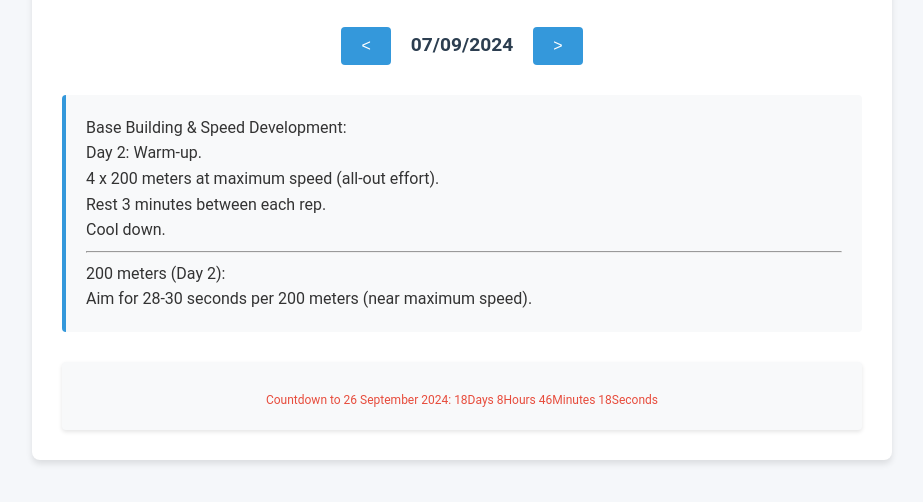
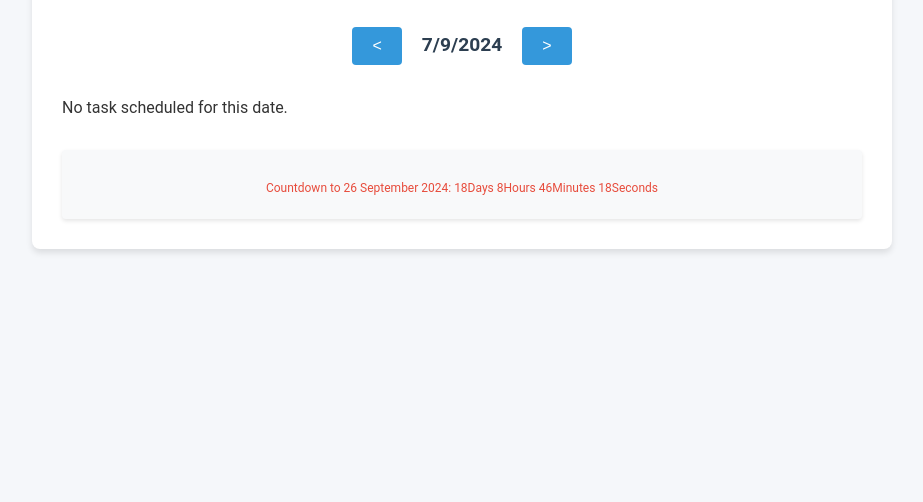
Before and after one commit to irreplaceablepc/800_meter_running, a plain HTML site: page index.html in a window 1280 px wide. Shown: the part 144-646 px from the top of the page, without its empty margins (178-1101 px from the left). Drawn offline with Linux system fonts and the light colour scheme.

Commit message:
Update index.html

```diff
--- a/index.html
+++ b/index.html
@@ -136,7 +136,7 @@
             { date: '25/09/2024', task: 'Sharpening & Tapering:<br>Day 20 (Race Day Simulation): Warm-up well.<br>Run 800 meters, targeting your goal of 2:04.<br><hr>Day 20 (Race Day Simulation):<br> Run the full 800 meters in 2 minutes 4 seconds. You need to aim for: <br>First 400 meters: 62 seconds.<br>Second 400 meters: 62 seconds.' },
         ];
 
-        let currentDate = new Date().toLocaleDateString('en-GB', { timeZone: 'IST' });
+        let currentDate = new Date().toLocaleDateString('en-IN', { timeZone: 'IST' });
         const scheduleContainer = document.getElementById('schedule');
         const currentDateElement = document.getElementById('currentDate');
 
```
